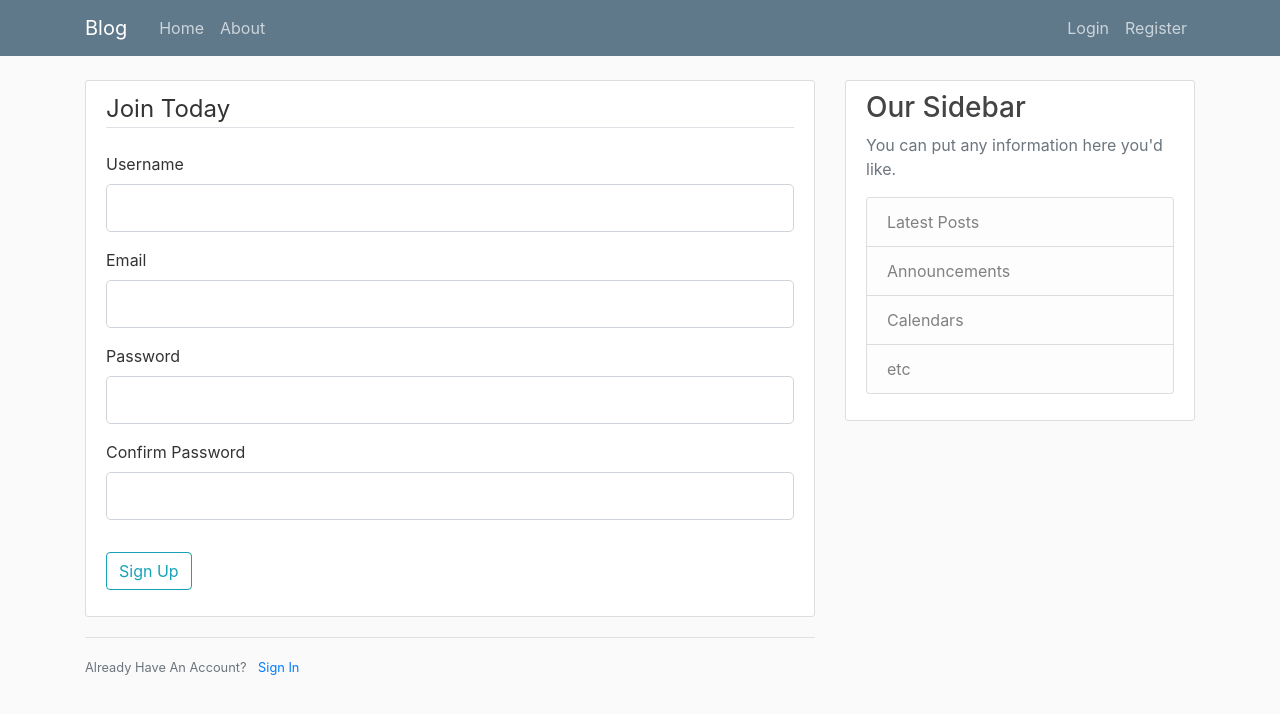
After one commit to vetalpaprotsky/flask_blog, a Flask app: page /register in a window 1280 px wide. The commit adds this page. Shown: the top 714 px of the page. Run offline with Flask 2, Linux system fonts and the light colour scheme; some libraries are stand-ins or nearby versions.

Commit message:
add login and register forms

```diff
--- a/app.py
+++ b/app.py
@@ -1,6 +1,8 @@
-from flask import Flask, render_template, url_for
+from flask import Flask, render_template, url_for, flash, redirect
+from forms import RegistrationForm, LoginForm
+
 app = Flask(__name__)
-
+app.config['SECRET_KEY'] = 'b761c08b1700924b80af4500b79575fc'
 posts = [
     {
         'author': 'Vitalii Paprotskyi',
@@ -26,3 +28,29 @@ def home():
 @app.route('/about')
 def about():
     return render_template('about.html', title='About')
+
+
+@app.route('/register', methods=['GET', 'POST'])
+def register():
+    form = RegistrationForm()
+    if form.validate_on_submit():
+        flash(f'Account created for {form.username.data}!', 'success')
+        return redirect(url_for('home'))
+    return render_template('register.html', title='Register', form=form)
+
+
+@app.route('/login', methods=['GET', 'POST'])
+def login():
+    form = LoginForm()
+    if form.validate_on_submit():
+        if (form.email.data == 'admin@blog.com' and
+                form.password.data == 'password'):
+            flash('You have been logged in!', 'success')
+            return redirect(url_for('home'))
+        else:
+            flash(
+                'Login unsuccessful. Please check username and password.',
+                'danger',
+            )
+
+    return render_template('login.html', title='Login', form=form)
--- /dev/null
+++ b/forms.py
@@ -0,0 +1,36 @@
+from flask_wtf import FlaskForm
+from wtforms import StringField, PasswordField, SubmitField, BooleanField
+from wtforms.validators import DataRequired, Length, Email, EqualTo
+
+
+class RegistrationForm(FlaskForm):
+    username = StringField(
+        'Username',
+        validators=[DataRequired(), Length(min=2, max=20)],
+    )
+    email = StringField(
+        'Email',
+        validators=[DataRequired(), Email()],
+    )
+    password = PasswordField(
+        'Password',
+        validators=[DataRequired()],
+    )
+    confirm_password = PasswordField(
+        'Confirm Password',
+        validators=[DataRequired(), EqualTo('password')],
+    )
+    submit = SubmitField('Sign Up')
+
+
+class LoginForm(FlaskForm):
+    email = StringField(
+        'Email',
+        validators=[DataRequired(), Email()],
+    )
+    password = PasswordField(
+        'Password',
+        validators=[DataRequired()],
+    )
+    remember = BooleanField('Remember Me')
+    submit = SubmitField('Login')
--- a/pyproject.toml
+++ b/pyproject.toml
@@ -7,6 +7,8 @@ authors = ["Vitalii Paprotskyi <vetalpaprotsky@gmail.com>"]
 [tool.poetry.dependencies]
 python = "^3.8"
 flask = "^1.1.2"
+flask-wtf = "^0.14.3"
+email_validator = "^1.1.1"
 
 [tool.poetry.dev-dependencies]
 flake8 = "^3.8.3"
--- a/templates/layout.html
+++ b/templates/layout.html
@@ -27,13 +27,13 @@
                 </button>
                 <div class="collapse navbar-collapse" id="navbarToggle">
                     <div class="navbar-nav mr-auto">
-                        <a class="nav-item nav-link" href="/">Home</a>
-                        <a class="nav-item nav-link" href="/about">About</a>
+                        <a class="nav-item nav-link" href="{{ url_for('home') }}">Home</a>
+                        <a class="nav-item nav-link" href="{{ url_for('about') }}">About</a>
                     </div>
                     <!-- Navbar Right Side -->
                     <div class="navbar-nav">
-                        <a class="nav-item nav-link" href="/login">Login</a>
-                        <a class="nav-item nav-link" href="/register">Register</a>
+                        <a class="nav-item nav-link" href="{{ url_for('login') }}">Login</a>
+                        <a class="nav-item nav-link" href="{{ url_for('register') }}">Register</a>
                     </div>
                 </div>
             </div>
@@ -43,6 +43,15 @@
     <main role="main" class="container">
         <div class="row">
             <div class="col-md-8">
+                {% with messages = get_flashed_messages(with_categories=true) %}
+                    {% if messages %}
+                        {% for category, message in messages %}
+                            <div class="alert alert-{{ category }}">
+                                {{ message }}
+                            </div>
+                        {% endfor %}
+                    {% endif %}
+                {% endwith %}
                 {% block content %}{% endblock %}
             </div>
             <div class="col-md-4">
--- /dev/null
+++ b/templates/register.html
@@ -0,0 +1,72 @@
+{% extends 'layout.html' %}
+
+{% block content %}
+    <div class="content-section">
+        <form method="POST" action="">
+            {{ form.hidden_tag() }}
+            <fieldset class="form-group">
+                <legend class="border-bottom mb-4">Join Today</legend>
+                <div class="form-group">
+                    {{ form.username.label(class="form-control-label") }}
+                    {% if form.username.errors %}
+                        {{ form.username(class="form-control form-control-lg is-invalid") }}
+                        <div class="invalid-feedback">
+                            {% for error in form.username.errors %}
+                                <span>{{ error }}</span>
+                            {% endfor %}
+                        </div>
+                    {% else %}
+                        {{ form.username(class="form-control form-control-lg") }}
+                    {% endif %}
+                </div>
+                <div class="form-group">
+                    {{ form.email.label(class="form-control-label") }}
+                    {% if form.email.errors %}
+                        {{ form.email(class="form-control form-control-lg is-invalid") }}
+                        <div class="invalid-feedback">
+                            {% for error in form.email.errors %}
+                                <span>{{ error }}</span>
+                            {% endfor %}
+                        </div>
+                    {% else %}
+                        {{ form.email(class="form-control form-control-lg") }}
+                    {% endif %}
+                </div>
+                <div class="form-group">
+                    {{ form.password.label(class="form-control-label") }}
+                    {% if form.password.errors %}
+                        {{ form.password(class="form-control form-control-lg is-invalid") }}
+                        <div class="invalid-feedback">
+                            {% for error in form.password.errors %}
+                                <span>{{ error }}</span>
+                            {% endfor %}
+                        </div>
+                    {% else %}
+                        {{ form.password(class="form-control form-control-lg") }}
+                    {% endif %}
+                </div>
+                <div class="form-group">
+                    {{ form.confirm_password.label(class="form-control-label") }}
+                    {% if form.confirm_password.errors %}
+                        {{ form.confirm_password(class="form-control form-control-lg is-invalid") }}
+                        <div class="invalid-feedback">
+                            {% for error in form.confirm_password.errors %}
+                                <span>{{ error }}</span>
+                            {% endfor %}
+                        </div>
+                    {% else %}
+                        {{ form.confirm_password(class="form-control form-control-lg") }}
+                    {% endif %}
+                </div>
+            </fieldset>
+            <div class="form-group">
+                {{ form.submit(class="btn btn-outline-info") }}
+            </div>
+        </form>
+    </div>
+    <div class="border-top pt-3">
+        <small class="text-muted">
+            Already Have An Account? <a class="ml-2" href="{{ url_for('login') }}">Sign In</a>
+        </small>
+    </div>
+{% endblock content %}
```
Also changed, not shown: templates/login.html (added, +53 -0 lines), 1 other file.
